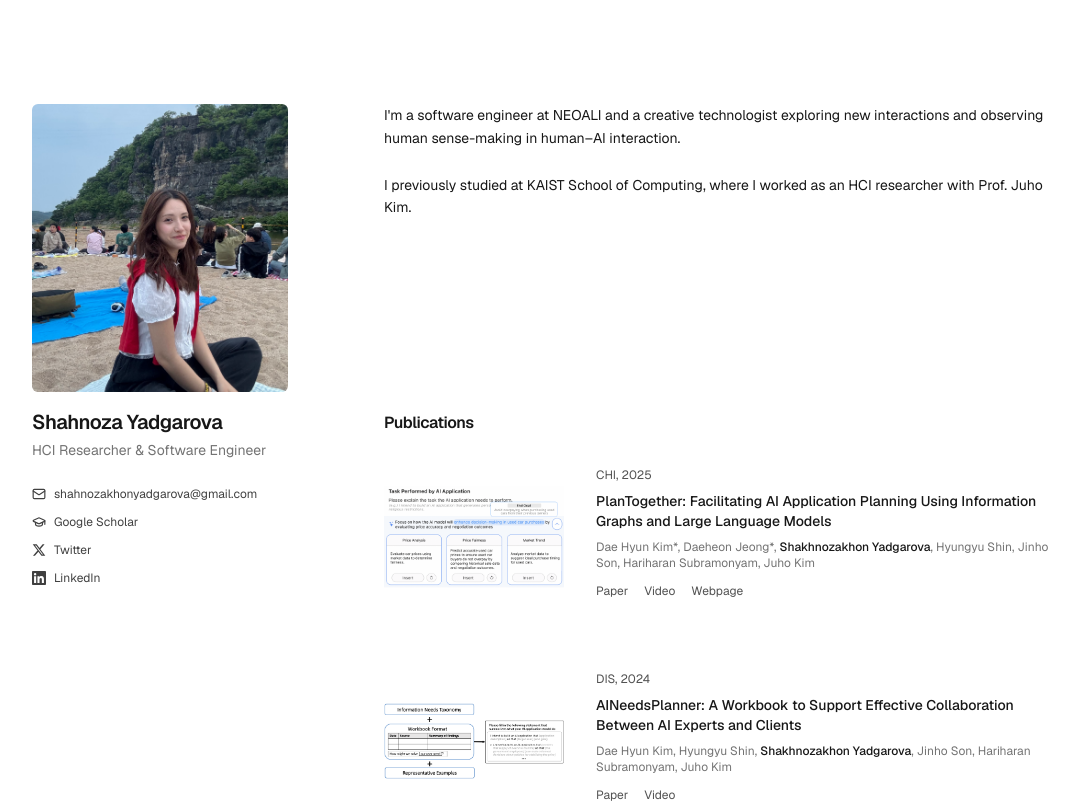
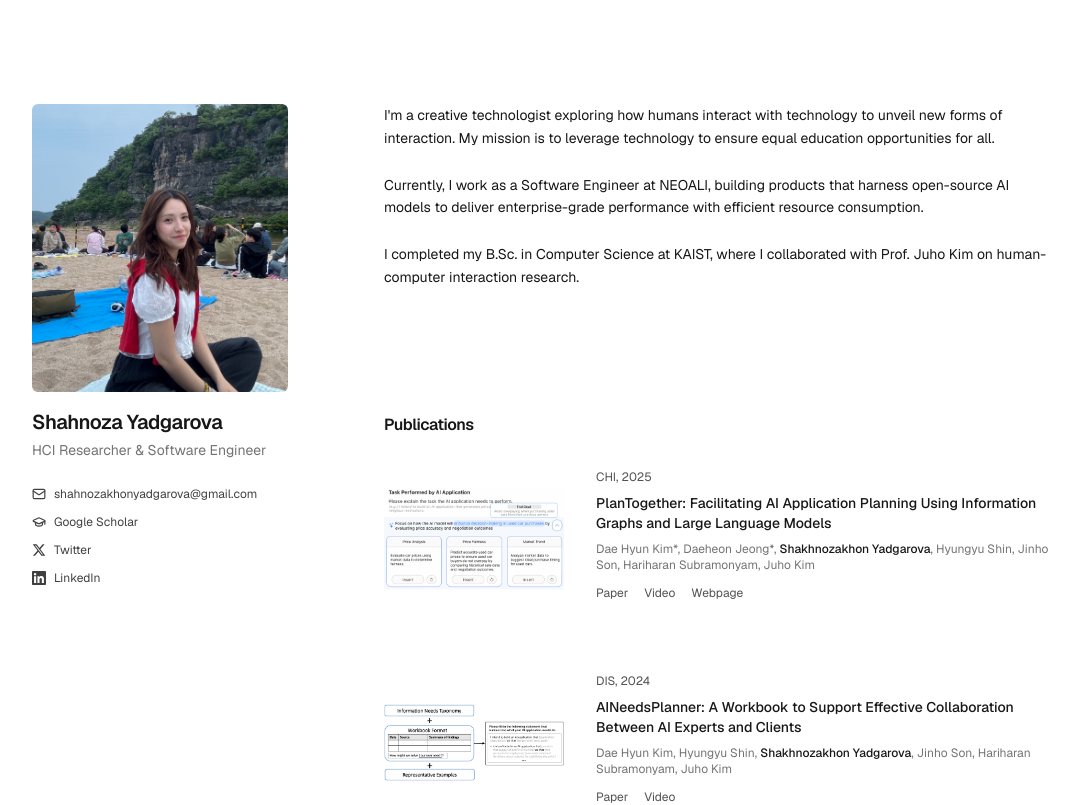
Before and after one commit to shahnozayadgar/noza, a Next.js app: page / in a window 1280 px wide. Shown: the top 805 px of the page, without its empty margins (128-1207 px from the left). Built offline with nearby package versions, Linux system fonts and the light colour scheme.

Commit message:
about description

```diff
--- a/app/page.tsx
+++ b/app/page.tsx
@@ -7,16 +7,21 @@ const AUTHOR_NAME = "Shakhnozakhon Yadgarova";
 export default function HomePage() {
   return (
     <FadeIn>
-      <div className="max-w-2xl space-y-48">
+      <div className="max-w-2xl space-y-31">
         <section id="about" className="scroll-mt-16 space-y-6">
           <p className="text-sm leading-relaxed text-neutral-900">
-            I&apos;m a software engineer at NEOALI and a creative technologist
-            exploring new interactions and observing human sense-making in
-            human–AI interaction.
+            I&apos;m a creative technologist exploring how humans interact with
+            technology to unveil new forms of interaction. My mission is to
+            leverage technology to ensure equal education opportunities for all.
           </p>
           <p className="text-sm leading-relaxed text-neutral-900">
-            I previously studied at KAIST School of Computing, where I worked
-            as an HCI researcher with Prof. Juho Kim.
+            Currently, I work as a Software Engineer at NEOALI, building products
+            that harness open-source AI models to deliver enterprise-grade performance
+            with efficient resource consumption.
+          </p>
+          <p className="text-sm leading-relaxed text-neutral-900">
+            I completed my B.Sc. in Computer Science at KAIST, where I collaborated
+            with Prof. Juho Kim on human-computer interaction research.
           </p>
         </section>
 
```
